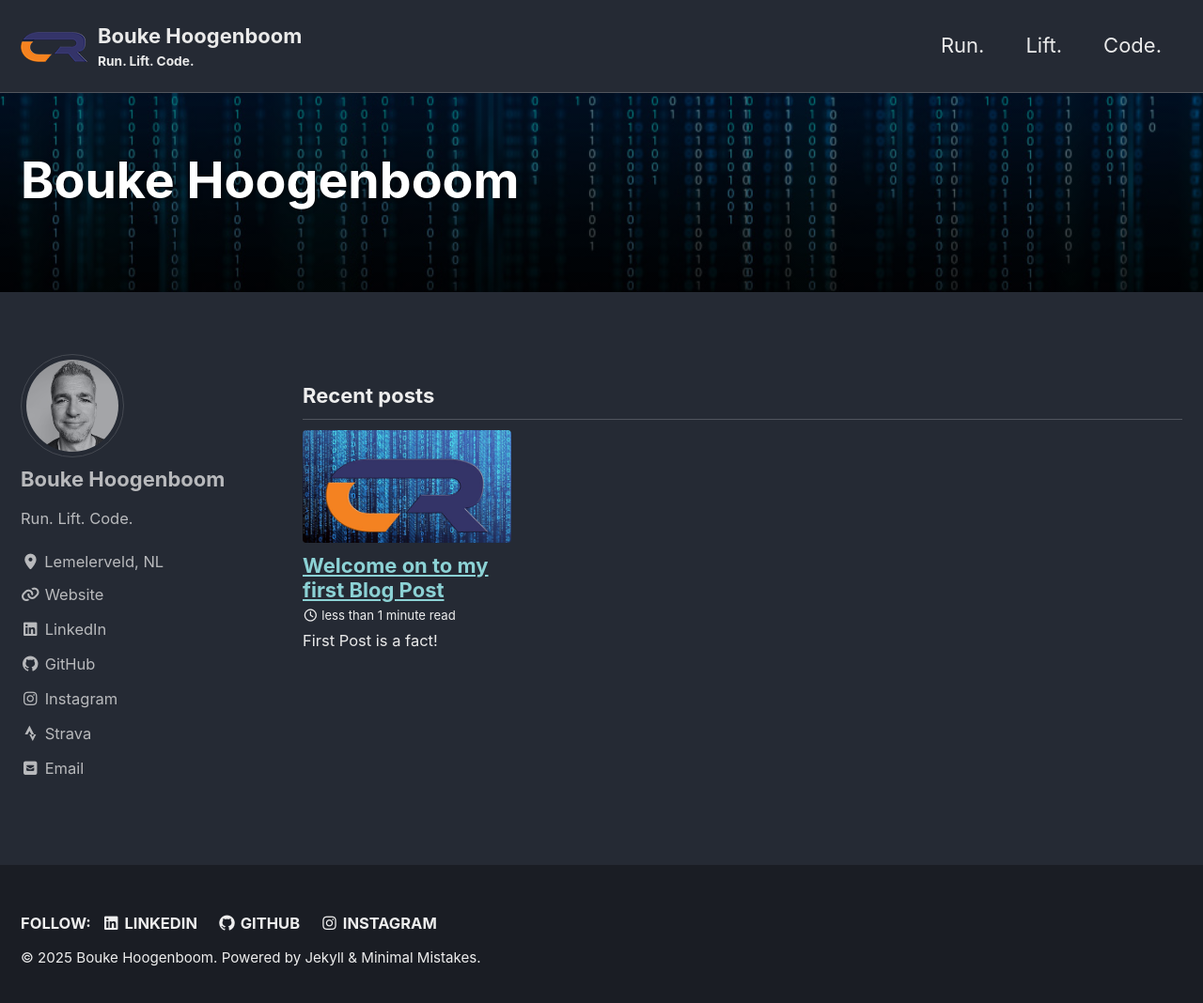
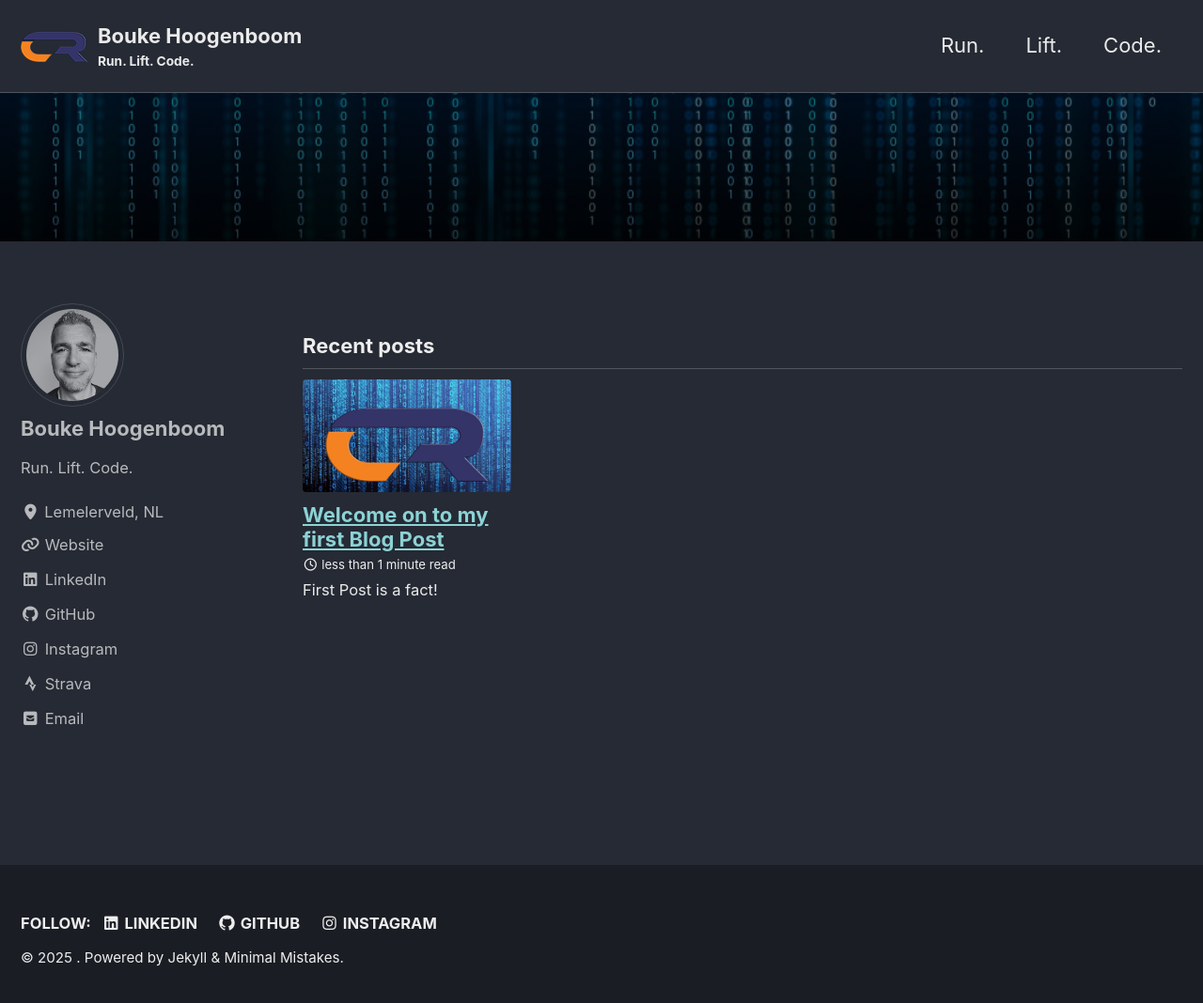
Before and after one commit to bhoogenboom/BoukeHoogenboom, a Jekyll site: the page built from index.html, in a window 1280 px wide and 1076 px high. Shown: the top 1068 px of the window at 94% size. Built offline with Jekyll 4.4.1, drawn with Linux system fonts in a browser that asks for light colours; cached includes are drawn as plain includes; the list of posts is cut into pages by our own code.

Commit message:
removed tiltle

```diff
--- a/_config.yml
+++ b/_config.yml
@@ -16,7 +16,7 @@ minimal_mistakes_skin    : "dark" # "air", "aqua", "contrast", "dark", "dirt", "
 
 # Site Settings
 locale                   : "en-US"
-title                    : "Bouke Hoogenboom"
+title                    : " "
 title_separator          : "@"
 subtitle                 : "Run. Lift. Code." # site tagline that appears below site title in masthead
 name                     : "Bouke Hoogenboom"
```
